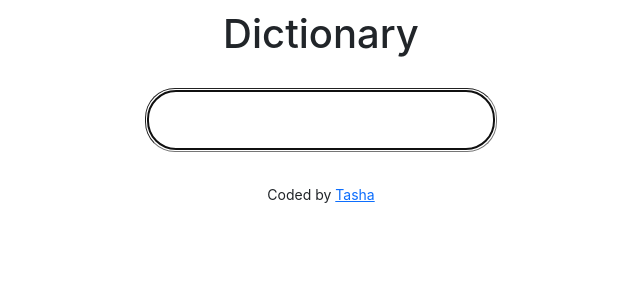
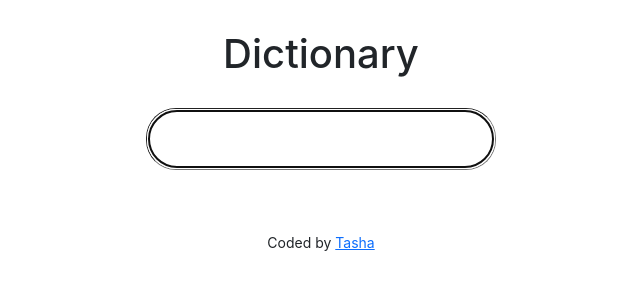
Before and after one commit to tashatran/dictionary-project, a React (Create React App) app: page / in a window 1280 px wide. Shown: the top 300 px of the page, without its empty margins (319-959 px from the left). Built offline with nearby package versions, Linux system fonts and the light colour scheme.

Commit message:
added margins

```diff
--- a/src/App.css
+++ b/src/App.css
@@ -5,5 +5,5 @@
 
 .App h1 {
   text-align: center;
-  margin: 10px 0px 30px 0px;
+  margin: 30px 0px 30px 0px;
 }
--- a/src/Dictionary.css
+++ b/src/Dictionary.css
@@ -9,4 +9,6 @@ input {
   padding: 30px;
   font-size: large;
   font-weight: 15px;
+  margin-bottom: 30px;
+  border-width: thin;
 }
```
